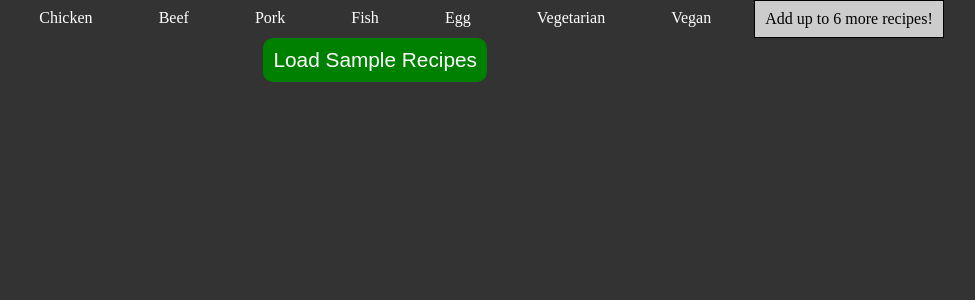
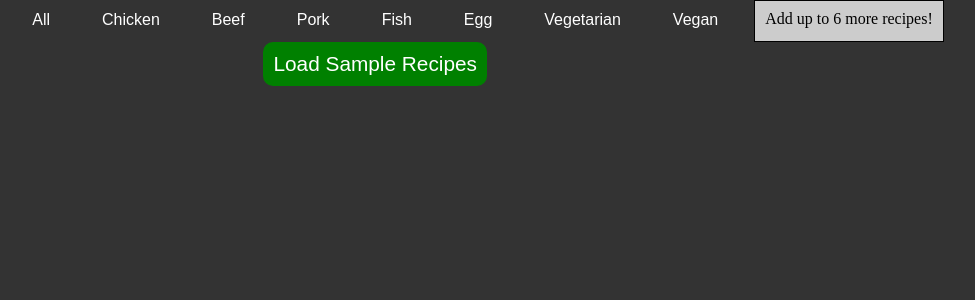
Before and after one commit to Taouen/gobble, a React (Create React App) app: page /picker in a window 1280 px wide. Shown: the top 300 px of the page, without its empty margins (170-1145 px from the left). Built offline with nearby package versions, Linux system fonts and the light colour scheme.

Commit message:
added filtering by category bar

```diff
--- a/src/components/Box.js
+++ b/src/components/Box.js
@@ -8,6 +8,10 @@ const BoxWrapper = styled.div`
   border: 1px solid black;
   background: #ccc;
   text-align: center;
+`;
+const Full = styled.span`
+  font-weight: bold;
+  color: red;
 `;
 
 class Box extends React.Component {
@@ -28,7 +32,9 @@ class Box extends React.Component {
           );
         })}
         {contents.length === 6 ? (
-          <h3>Your box is full!</h3>
+          <h3>
+            Your box is <Full>full!</Full>
+          </h3>
         ) : (
           <h3>Add up to {6 - contents.length} more recipes!</h3>
         )}
--- /dev/null
+++ b/src/components/CategoryBar.js
@@ -0,0 +1,42 @@
+import React from 'react';
+import styled from 'styled-components';
+
+const Bar = styled.ul`
+  display: flex;
+  justify-content: space-around;
+  grid-area: menu;
+  color: white;
+  padding: 10px;
+`;
+const CategoryButton = styled.button`
+  color: white;
+  border: none;
+  background: none;
+  cursor: pointer;
+  border-bottom: 2px solid #333;
+  font-size: 1em;
+
+  &:hover {
+    border-bottom: 2px solid green;
+  }
+`;
+
+class Category extends React.Component {
+  render() {
+    const categories = this.props.categories;
+
+    return (
+      <Bar>
+        {categories.map((protein, i) => (
+          <li key={i}>
+            <CategoryButton onClick={() => this.props.filterCategory(protein)}>
+              {protein}
+            </CategoryButton>
+          </li>
+        ))}
+      </Bar>
+    );
+  }
+}
+
+export default Category;
--- a/src/components/Picker.js
+++ b/src/components/Picker.js
@@ -3,6 +3,7 @@ import styled from 'styled-components';
 import RecipeCard from './RecipeCard';
 import sampleRecipes from '../recipes';
 import Box from './Box';
+import CategoryBar from './CategoryBar';
 import { v1 as uuid } from 'uuid';
 
 const Button = styled.button`
@@ -27,13 +28,6 @@ const RecipeCards = styled.div`
   flex-wrap: wrap;
   grid-area: recipes;
 `;
-const CategoryBar = styled.ul`
-  display: flex;
-  justify-content: space-around;
-  grid-area: menu;
-  color: white;
-  padding: 10px;
-`;
 const StyledBox = styled(Box)`
   grid-area: box;
 `;
@@ -43,16 +37,32 @@ class Picker extends React.Component {
     recipes: [],
     box: [],
     boxFull: false,
-    proteins: ['Chicken', 'Beef', 'Pork', 'Fish', 'Egg', 'Vegetarian', 'Vegan'],
+    categories: [
+      'All',
+      'Chicken',
+      'Beef',
+      'Pork',
+      'Fish',
+      'Egg',
+      'Vegetarian',
+      'Vegan',
+    ],
+    activeCategory: 'All',
   };
 
   loadSampleRecipes = () => {
     this.setState({ recipes: sampleRecipes });
   };
 
+  filterCategory = (protein) => {
+    let currentCategory = this.state.activeCategory;
+    currentCategory = protein;
+    this.setState({ activeCategory: currentCategory });
+  };
+
   addToBox = (id) => {
     if (this.state.boxFull) {
-      alert('Box is full! Remove recipes before adding more.');
+      alert('Your box is full! Remove recipes before adding more.');
     } else {
       const box = this.state.box;
       const index = this.state.recipes.findIndex((recipe) => recipe.id === id);
@@ -76,16 +86,16 @@ class Picker extends React.Component {
   };
 
   render() {
-    const { recipes, proteins } = this.state;
+    const { recipes, categories, activeCategory } = this.state;
     return (
       <Wrapper>
-        <CategoryBar>
-          {proteins.map((protein, i) => (
-            <li key={i}>{protein}</li>
-          ))}
-        </CategoryBar>
+        <CategoryBar
+          categories={categories}
+          filterCategory={this.filterCategory}
+        />
         <RecipeCards>
           {recipes.map((recipe) => {
+            if (activeCategory === 'All' || recipe.protein === activeCategory) {
               return (
                 <RecipeCard
                   key={recipe.id}
@@ -96,6 +106,7 @@ class Picker extends React.Component {
                   addToBox={this.addToBox}
                 />
               );
+            }
           })}
         </RecipeCards>
         {recipes.length === 0 ? (
```
Lines whose indentation alone changed are shown as unchanged.
